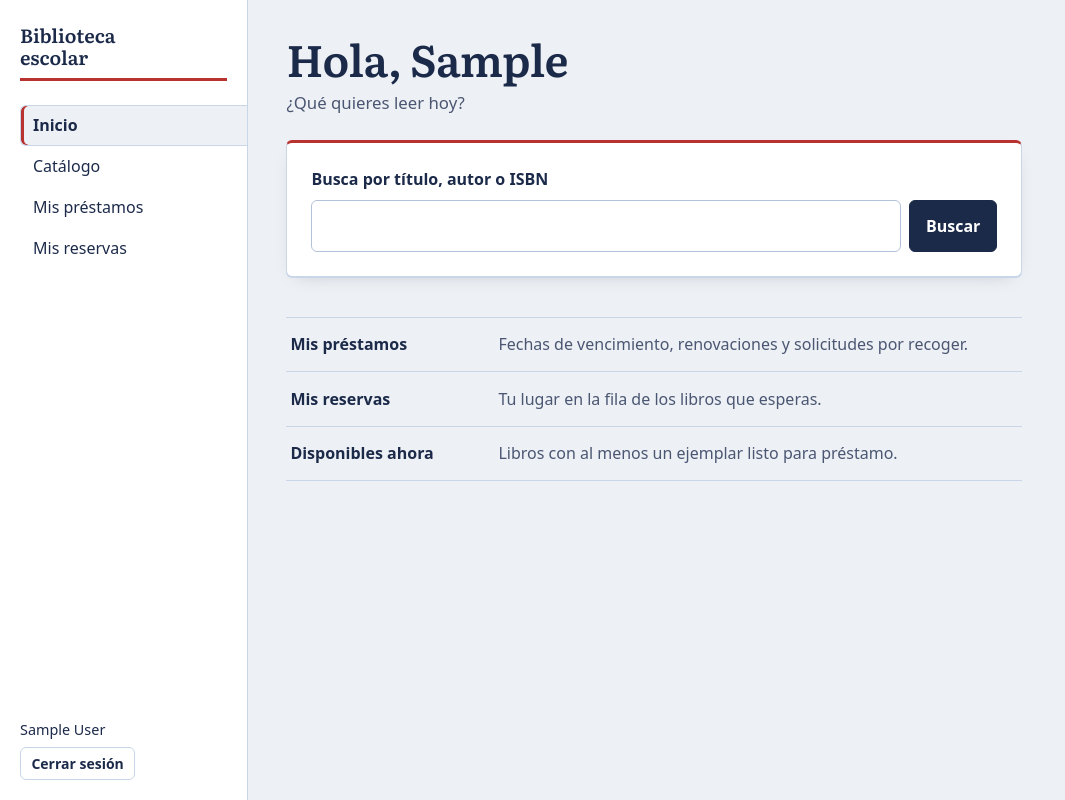
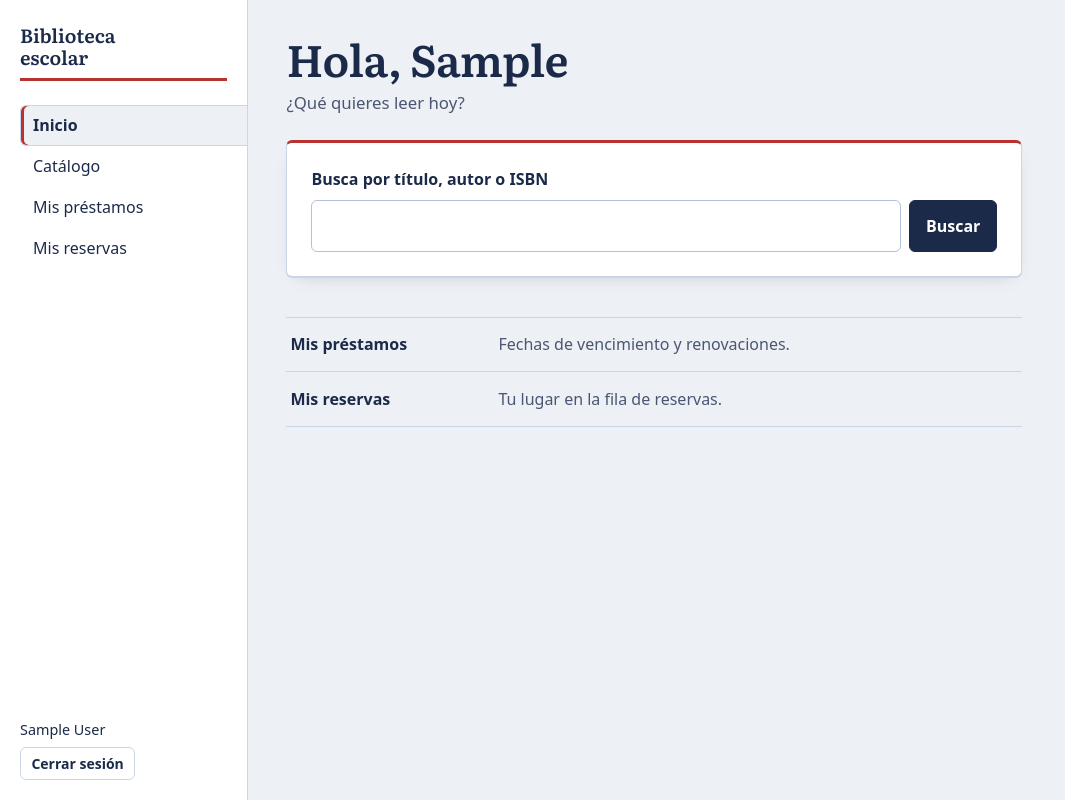
Before and after one commit to FuentesRD/ing_software_final, a Django app: page / in a window 1280 px wide. Shown: the whole page, without its empty margins (0-1065 px from the left). Run offline with Django 5.2, Linux system fonts and the light colour scheme; the visitor is signed in with stand-in values (Sample User, id 1); tables that the repository leaves empty hold one stand-in row (values such as "Sample post"); some web fonts are replaced.

Commit message:
fix(frontend): corregir inicio por rol y recuperar datos del catalogo

```diff
--- a/cuentas/views.py
+++ b/cuentas/views.py
@@ -1,35 +1,48 @@
+
+from django.contrib import messages
 from django.contrib.auth.decorators import login_required
-from django.shortcuts import render
+from django.core.exceptions import ValidationError
+from django.http import Http404
+from django.shortcuts import get_object_or_404, redirect, render
 from django.urls import reverse_lazy
-from django.views.generic import CreateView, ListView, UpdateView
+from django.views.generic import (
+    CreateView,
+    DetailView,
+    FormView,
+    ListView,
+    UpdateView,
+)
 
-from .forms import CrearUsuarioForm, EditarUsuarioForm
+from .forms import (
+    BloquearUsuarioForm,
+    CrearUsuarioForm,
+    EditarUsuarioForm,
+    ImportarUsuariosForm,
+)
+from .importacion import importar_usuarios_csv
 from .mixins import BibliotecarioRequeridoMixin
 from .models import Usuario
-from django.contrib import messages
-from django.core.exceptions import ValidationError
-from django.http import Http404
-from django.shortcuts import redirect
-from django.views.generic import DetailView
+from .services import cambiar_bloqueo_cuenta, cambiar_estado_cuenta
 
-from .services import cambiar_estado_cuenta
-from django.shortcuts import get_object_or_404
-from django.views.generic import FormView
 
-from .forms import BloquearUsuarioForm
-from .services import cambiar_bloqueo_cuenta
-
-from .forms import ImportarUsuariosForm
-from .importacion import importar_usuarios_csv
-
+# ============================================================
+# PÁGINA DE INICIO
+# ============================================================
 
 @login_required
 def inicio(request):
-    if request.user.tipo_usuario == Usuario.TipoUsuario.BIBLIOTECARIO:
-        return redirect("cuentas:usuarios_lista")
+    """
+    Muestra la página de inicio a todos los usuarios autenticados.
 
+    Los accesos disponibles dependen del rol y se controlan
+    desde templates/cuentas/inicio.html.
+    """
     return render(request, "cuentas/inicio.html")
 
+
+# ============================================================
+# LISTADO DE USUARIOS
+# ============================================================
 
 class ListaUsuariosView(BibliotecarioRequeridoMixin, ListView):
     model = Usuario
@@ -39,17 +52,30 @@ class ListaUsuariosView(BibliotecarioRequeridoMixin, ListView):
     ordering = ["username"]
 
 
+# ============================================================
+# CREAR USUARIO
+# ============================================================
+
 class CrearUsuarioView(BibliotecarioRequeridoMixin, CreateView):
     form_class = CrearUsuarioForm
     template_name = "cuentas/usuario_formulario.html"
     success_url = reverse_lazy("cuentas:usuarios_lista")
 
 
+# ============================================================
+# EDITAR USUARIO
+# ============================================================
+
 class EditarUsuarioView(BibliotecarioRequeridoMixin, UpdateView):
     model = Usuario
     form_class = EditarUsuarioForm
     template_name = "cuentas/usuario_editar.html"
     success_url = reverse_lazy("cuentas:usuarios_lista")
+
+
+# ============================================================
+# ACTIVAR / DESACTIVAR USUARIO
+# ============================================================
 
 class CambiarEstadoUsuarioView(
     BibliotecarioRequeridoMixin,
@@ -73,7 +99,10 @@ class CambiarEstadoUsuarioView(
         except Usuario.DoesNotExist:
             raise Http404("El usuario ya no existe.")
         else:
-            messages.success(request, "Estado de la cuenta actualizado.")
+            messages.success(
+                request,
+                "Estado de la cuenta actualizado.",
+            )
 
         return redirect("cuentas:usuarios_lista")
 
@@ -81,6 +110,11 @@ class CambiarEstadoUsuarioView(
         contexto = super().get_context_data(**kwargs)
         contexto["activar"] = self.kwargs["activar"]
         return contexto
+
+
+# ============================================================
+# BLOQUEAR USUARIO
+# ============================================================
 
 class BloquearUsuarioView(BibliotecarioRequeridoMixin, FormView):
     form_class = BloquearUsuarioForm
@@ -96,7 +130,10 @@ class BloquearUsuarioView(BibliotecarioRequeridoMixin, FormView):
         return contexto
 
     def form_valid(self, form):
-        cuenta = get_object_or_404(Usuario, pk=self.kwargs["pk"])
+        cuenta = get_object_or_404(
+            Usuario,
+            pk=self.kwargs["pk"],
+        )
 
         try:
             cambiar_bloqueo_cuenta(
@@ -111,8 +148,16 @@ class BloquearUsuarioView(BibliotecarioRequeridoMixin, FormView):
         except Usuario.DoesNotExist:
             raise Http404("El usuario ya no existe.")
 
-        messages.success(self.request, "Usuario bloqueado.")
+        messages.success(
+            self.request,
+            "Usuario bloqueado.",
+        )
         return super().form_valid(form)
+
+
+# ============================================================
+# DESBLOQUEAR USUARIO
+# ============================================================
 
 class DesbloquearUsuarioView(
     BibliotecarioRequeridoMixin,
@@ -136,9 +181,17 @@ class DesbloquearUsuarioView(
         except Usuario.DoesNotExist:
             raise Http404("El usuario ya no existe.")
         else:
-            messages.success(request, "Usuario desbloqueado.")
+            messages.success(
+                request,
+                "Usuario desbloqueado.",
+            )
 
         return redirect("cuentas:usuarios_lista")
+
+
+# ============================================================
+# IMPORTAR USUARIOS DESDE CSV
+# ============================================================
 
 class ImportarUsuariosView(BibliotecarioRequeridoMixin, FormView):
     form_class = ImportarUsuariosForm
--- a/templates/cuentas/inicio.html
+++ b/templates/cuentas/inicio.html
@@ -18,31 +18,46 @@
 </form>
 
 <ul class="atajos">
+
+{% if user.tipo_usuario == "BIBLIOTECARIO" %}
+    <li>
+        <a href="{% url 'prestamos:mostrador' %}">
+            <strong>Mostrador</strong>
+            <span>Registrar préstamos directamente.</span>
+        </a>
+    </li>
+    <li>
+        <a href="{% url 'prestamos:solicitudes' %}">
+            <strong>Solicitudes</strong>
+            <span>Gestionar los préstamos solicitados.</span>
+        </a>
+    </li>
+    <li>
+        <a href="{% url 'prestamos:reservas' %}">
+            <strong>Reservas</strong>
+            <span>Administrar las reservas.</span>
+        </a>
+    </li>
+    <li>
+        <a href="{% url 'reportes:panel' %}">
+            <strong>Reportes</strong>
+            <span>Consultar los reportes de la biblioteca.</span>
+        </a>
+    </li>
+{% else %}
     <li>
         <a href="{% url 'prestamos:mis_prestamos' %}">
             <strong>Mis préstamos</strong>
-            <span>Fechas de vencimiento, renovaciones y solicitudes por recoger.</span>
+            <span>Fechas de vencimiento y renovaciones.</span>
         </a>
     </li>
     <li>
         <a href="{% url 'prestamos:mis_reservas' %}">
             <strong>Mis reservas</strong>
-            <span>Tu lugar en la fila de los libros que esperas.</span>
+            <span>Tu lugar en la fila de reservas.</span>
         </a>
     </li>
-    <li>
-        <a href="{% url 'catalogo:buscar' %}?solo_disponibles=on">
-            <strong>Disponibles ahora</strong>
-            <span>Libros con al menos un ejemplar listo para préstamo.</span>
-        </a>
-    </li>
-    {% if user.tipo_usuario == "PROFESOR" %}
-        <li>
-            <a href="{% url 'catalogo:sugerir' %}">
-                <strong>Sugerir libro</strong>
-                <span>Pide que la biblioteca adquiera un título para tu materia.</span>
-            </a>
-        </li>
-    {% endif %}
+{% endif %}
+
 </ul>
 {% endblock %}
```
Also changed, not shown: templates/catalogo/buscar.html (+12 -1 lines).
